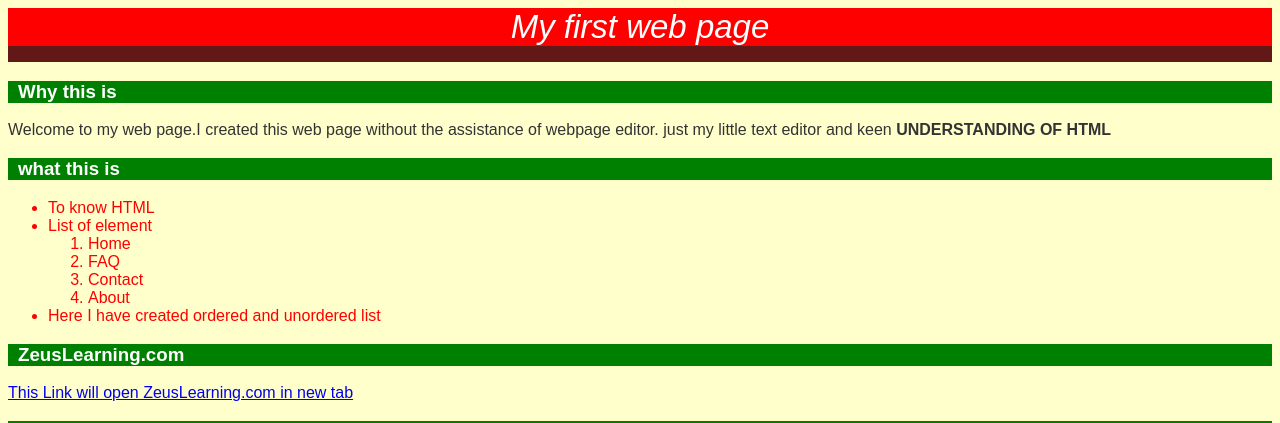
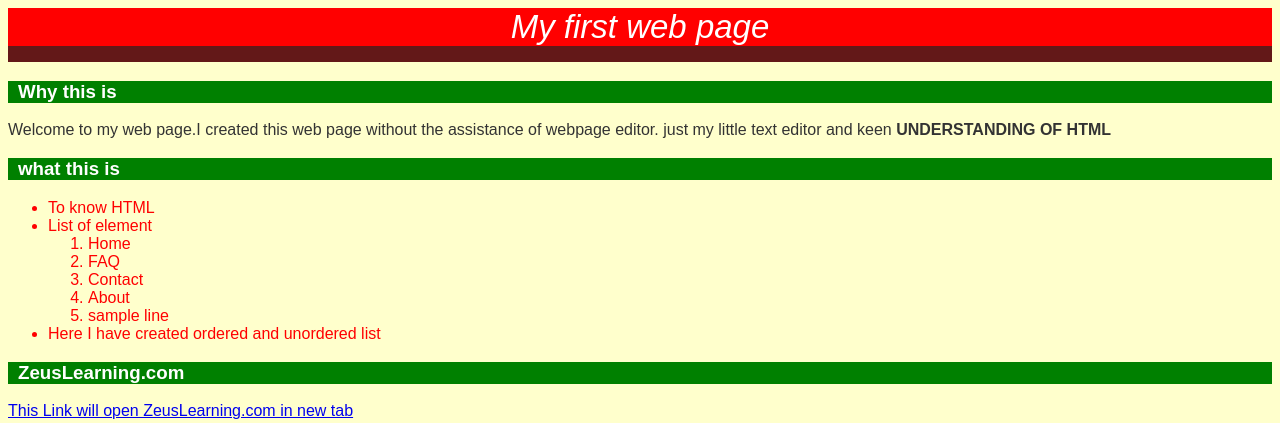
Before and after one commit to jay251225/zeustraining, a plain HTML site: page day-2/index.html in a window 1280 px wide. Shown: the top 423 px of the page. Drawn offline with Linux system fonts and the light colour scheme.

Commit message:
second push

```diff
--- a/day-2/index.html
+++ b/day-2/index.html
@@ -24,6 +24,7 @@
                 <li>FAQ</li>
                 <li>Contact</li>
                 <li>About</li>
+                <li>sample line</li>
             </ol>
             <li>Here I have created ordered and unordered list</li>
         </ul>
```
